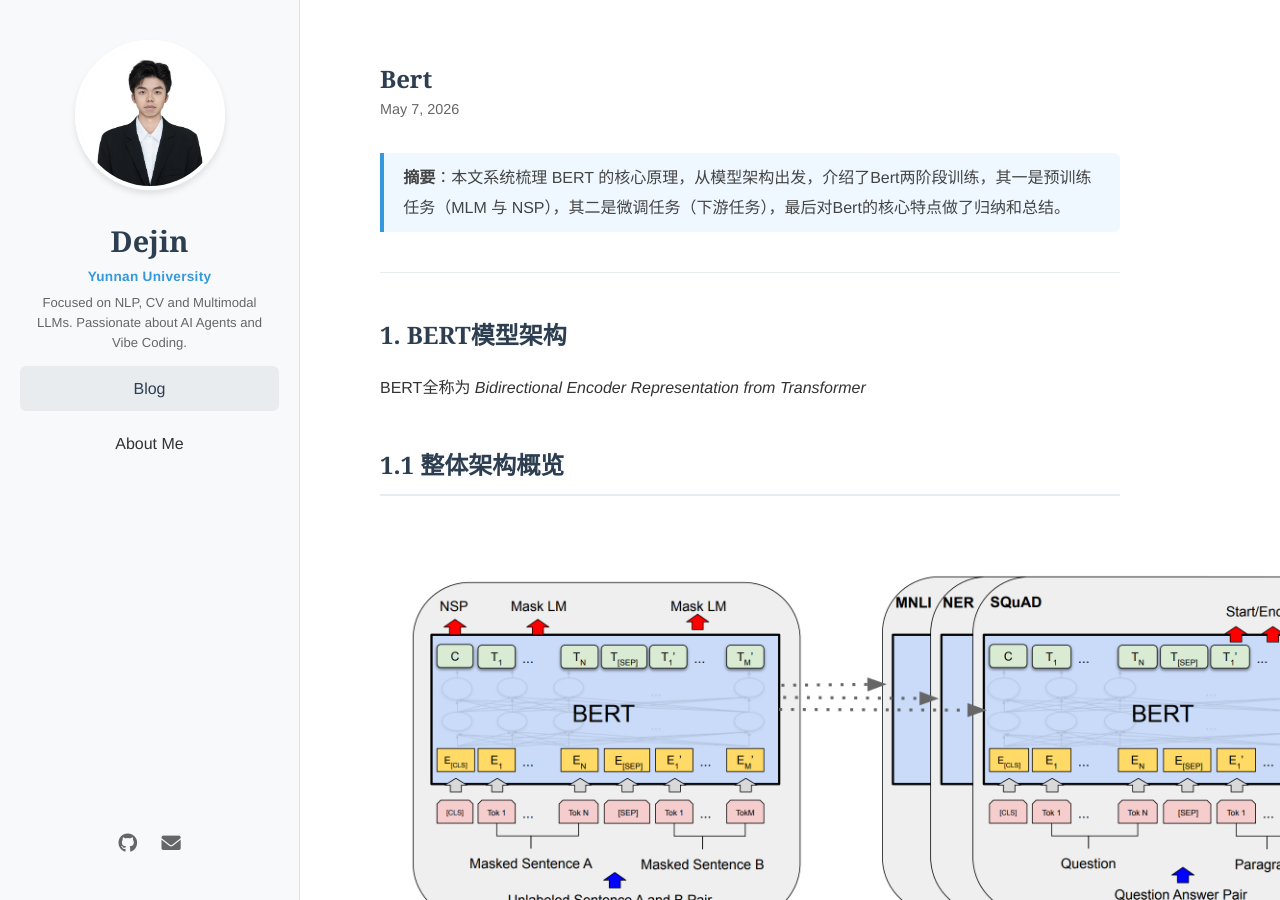
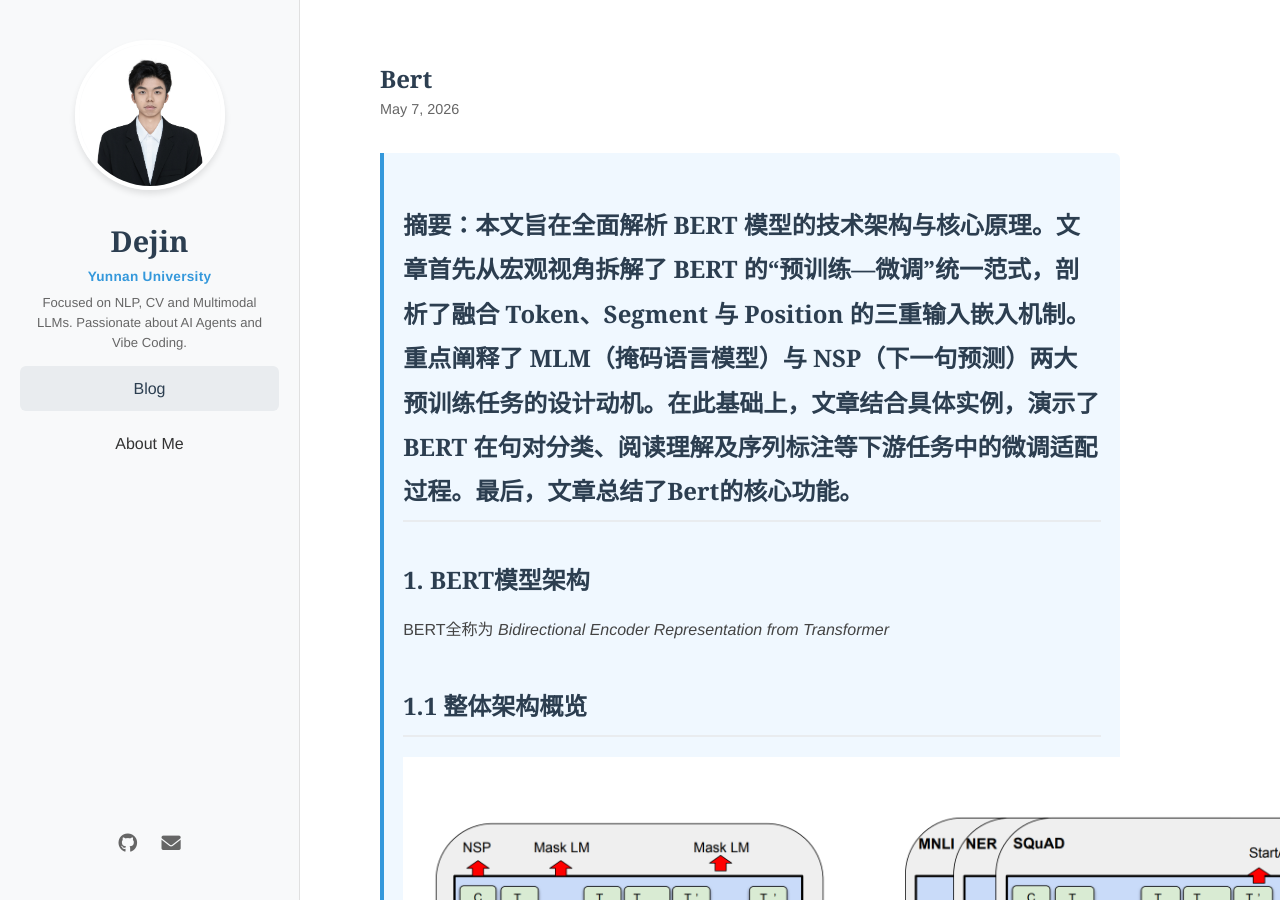
Before and after one commit to Dejintime/Dejintime.github.io, a Jekyll site: the page built from _posts/2026-05-07-Bert.md, in a window 1280 px wide and 900 px high. Built offline with Jekyll 4.4.1, drawn with Linux system fonts in a browser that asks for light colours.

Commit message:
updata bert.md

```diff
--- a/_posts/2026-05-07-Bert.md
+++ b/_posts/2026-05-07-Bert.md
@@ -6,8 +6,7 @@ categories: DeepLearning
 tags: blog
 ---
 
->**摘要**：本文系统梳理 BERT 的核心原理，从模型架构出发，介绍了Bert两阶段训练，其一是预训练任务（MLM 与 NSP），其二是微调任务（下游任务），最后对Bert的核心特点做了归纳和总结。
-
+>**摘要**：本文旨在全面解析 BERT 模型的技术架构与核心原理。文章首先从宏观视角拆解了 BERT 的“预训练—微调”统一范式，剖析了融合 Token、Segment 与 Position 的三重输入嵌入机制。重点阐释了 MLM（掩码语言模型）与 NSP（下一句预测）两大预训练任务的设计动机。在此基础上，文章结合具体实例，演示了 BERT 在句对分类、阅读理解及序列标注等下游任务中的微调适配过程。最后，文章总结了Bert的核心功能。
 ---
 # 1. BERT模型架构
 BERT全称为 *Bidirectional Encoder Representation from Transformer*
```
Also changed, not shown: 1 other file.
